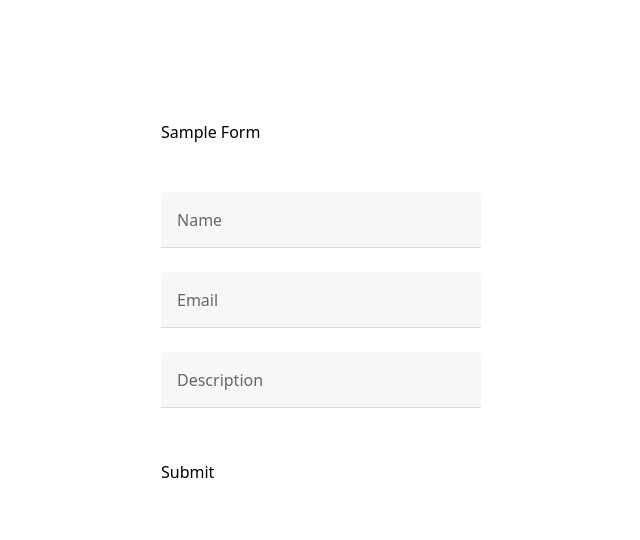
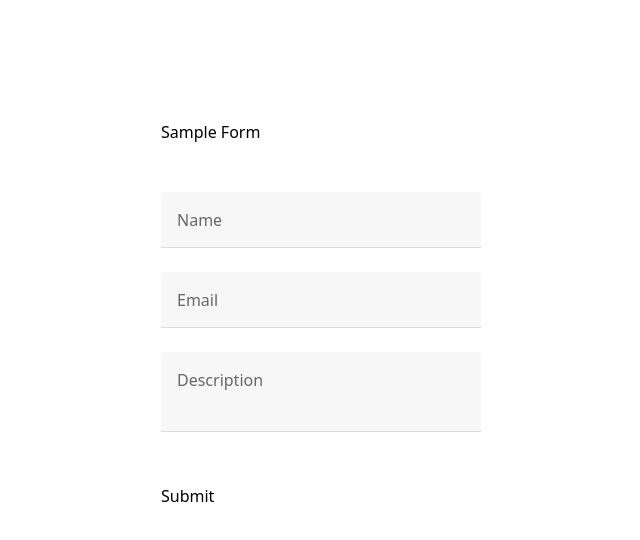
Before and after one commit to ariadng/flawless, a React app: page / in a window 1280 px wide. Shown: the top 540 px of the page, without its empty margins (319-959 px from the left). Built offline with nearby package versions, Linux system fonts and the light colour scheme.

Commit message:
update textarea styling

```diff
--- a/src/components/Form/AutoResizingTextarea.tsx
+++ b/src/components/Form/AutoResizingTextarea.tsx
@@ -14,7 +14,7 @@ const AutoResizingTextarea: React.FC<AutoResizingTextareaProps> = ({ ...props })
 
 	return (
 		<textarea
-			rows={1}
+			rows={2}
 			{...props}
 			ref={textareaRef}
 			style={{ ...props.style, overflow: 'hidden', resize: 'none' }}
--- a/src/components/Form/styles/TextInput.module.scss
+++ b/src/components/Form/styles/TextInput.module.scss
@@ -42,8 +42,8 @@
 		justify-content: flex-start;
 
 		width: calc(100% - ($input-padding * 2));
-		height: calc($input-height - $input-padding);
-		margin: 0 $input-padding;
+		min-height: calc($input-height - $input-padding);
+		margin: ($input-padding * 0.5) $input-padding ($input-padding * 0.5);
 		padding-top: ($input-padding);
 
 		label {
```
